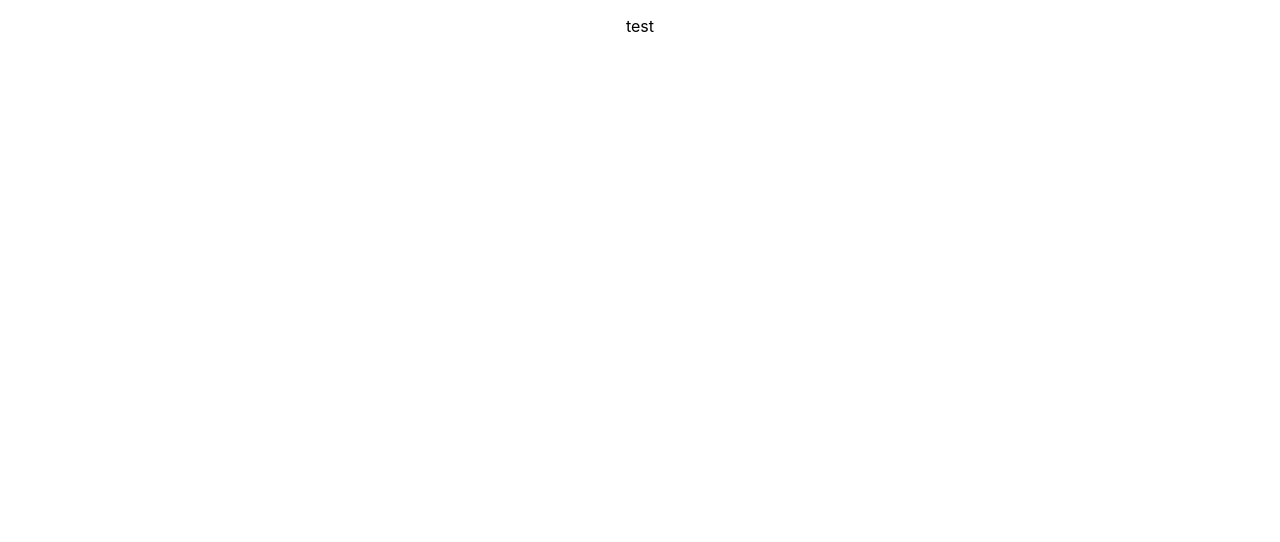
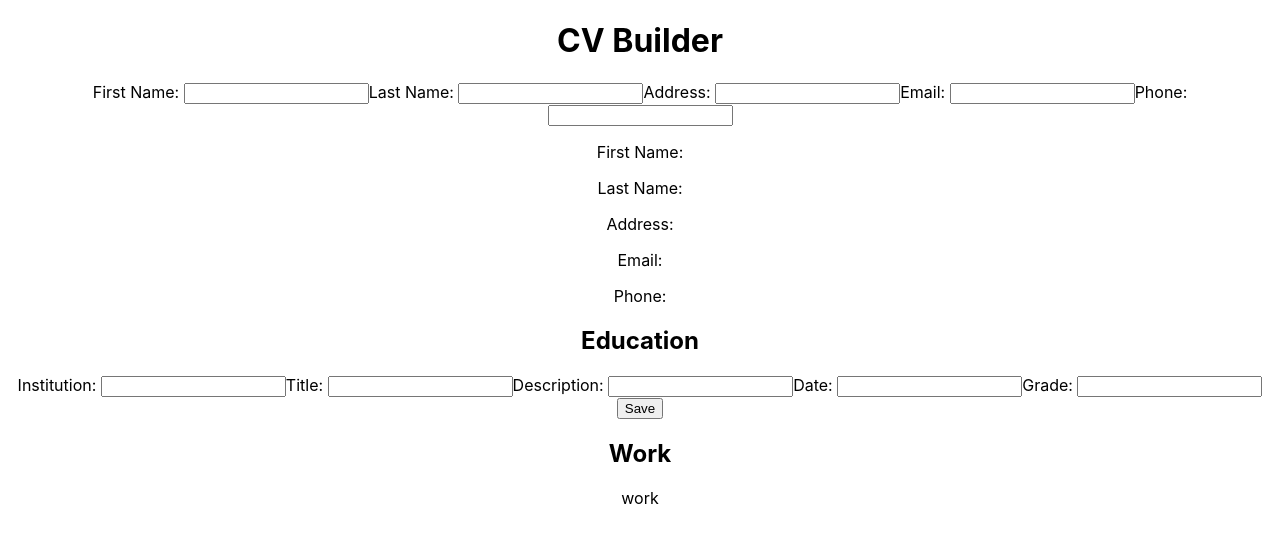
Before and after one commit to emarjani/resume-builder, a React (Create React App) app: page / in a window 1280 px wide. Shown: the top 542 px of the page. Built offline with nearby package versions, Linux system fonts and the light colour scheme.

Commit message:
added general section and education section

```diff
--- a/package.json
+++ b/package.json
@@ -9,6 +9,7 @@
     "react": "^17.0.2",
     "react-dom": "^17.0.2",
     "react-scripts": "4.0.3",
+    "uniqid": "^5.3.0",
     "web-vitals": "^1.0.1"
   },
   "scripts": {
--- a/src/App.js
+++ b/src/App.js
@@ -1,11 +1,182 @@
 import './App.css';
 
-function App() {
-  return (
-    <div className="App">
-      <p>test</p>
-    </div>
-  );
+import React, {Component} from "react"
+import General from "./components/General.js"
+import Education from "./components/Education.js"
+import Work from "./components/Work.js"
+
+import uniqid from "uniqid";
+// import Form from "./components/Form.js"
+
+class App extends Component {
+
+  constructor(props) {
+    super(props)
+
+    this.state = {
+      general: {
+        firstName: "",
+        lastName: "",
+        email: "",
+        phone: "",
+        address: ""
+      },
+
+      //id for both school and work
+      id: uniqid(),
+
+      //education form
+      education_form: {
+        institution: "",
+        title: "",
+        description: "",
+        date: "",
+        grade: ""
+      },
+
+      //work form
+      work_form: {
+        company: "",
+        title: "",
+        date: ""
+      },
+
+      //to store entries
+      education: [],
+      work: []
+    }
+  }
+
+  //field should be the name of field of cv
+  //handles general
+  handleChange = (e) => {
+    const name = e.target.name;
+    const field = e.target.id;
+    const value = e.target.value;
+
+    this.setState({
+      [name]: {...this.state[name], [field]: value}
+    });
+
+  }
+
+  //search school and work for id. if matches, delete that entry.
+  //sesction is either education or work
+  deleteEntry = (id, section) => {
+    this.setState({[section]: this.state[section].filter(i => i.id !== id)});
+  };
+
+  //needs to select correct form. grab object. fill fields with respective thing. edit object
+  //NOT delete and create a new one (id shud be the same)
+  editEntry = () => {
+
+  };
+
+  //for school
+  createSchoolEntry = (school, title, desc, date, grade, id=this.state.id) => {
+    //this func to create school/work hash, then insert in respective array
+    const obj = {
+      institution: school,
+      title: title,
+      description: desc,
+      date: date,
+      grade: grade,
+      id: id
+    };
+    return obj;
+  }
+
+
+  // education, and work???/
+  onSubmitForm = (e) => {
+    e.preventDefault();
+
+    const formID = e.target.id;
+    console.log(formID);
+    if (formID == "education-form"){
+      const { institution, title, description, date, grade } = this.state.education_form;
+      let entry = this.createSchoolEntry(institution, title, description, date, grade);
+      this.setState({education: this.state.education.concat(entry)});
+    }
+
+    //reset form (not owrking for some reason??)
+    document.getElementById(formID).reset();
+    //reset id
+    this.setState({id: uniqid()});
+  }
+
+  render(){
+    return (
+      // edit cv button here?
+      <div className="App">
+        <h1>CV Builder</h1>
+
+        <General info={this.state.general} change={this.handleChange}/>
+
+        <h2>Education</h2>
+        <form id="education-form" onSubmit={this.onSubmitForm}>
+          <label htmlFor="institution">Institution: </label>
+          <input
+          onChange={this.handleChange}
+          value={this.state.education_form.institution}
+          type="text"
+          id="institution"
+          name="education_form"
+          />
+
+          <label htmlFor="title">Title: </label>
+          <input
+          onChange={this.handleChange}
+          value={this.state.education_form.title}
+          type="text"
+          id="title"
+          name="education_form"
+          />
+
+          <label htmlFor="description">Description: </label>
+          <input
+          onChange={this.handleChange}
+          value={this.state.education_form.description}
+          type="text"
+          id="description"
+          name="education_form"
+          />
+
+          <label htmlFor="date">Date: </label>
+          <input
+          onChange={this.handleChange}
+          value={this.state.education_form.date}
+          type="text"
+          id="date"
+          name="education_form"
+          />
+
+          <label htmlFor="grade">Grade: </label>
+          <input
+          onChange={this.handleChange}
+          value={this.state.education_form.grade}
+          type="text"
+          id="grade"
+          name="education_form"
+          />
+
+          <button type="submit">Save</button>
+        </form>
+
+        <Education entries={this.state.education} destroy={this.deleteEntry}/>
+
+
+        <h2>Work</h2>
+        <Work />
+      </div>
+    );
+  }
+
 }
 
+//insitution title date grade description(conditional rendering?)
+
 export default App;
+
+//form needs button to add extra fields for education and work
+//should probably make form into another component
--- /dev/null
+++ b/src/components/Education.js
@@ -0,0 +1,38 @@
+import React, {Component} from "react"
+
+class Education extends Component {
+    constructor(props){
+        super(props)
+    }
+
+    render(){
+        const { entries, destroy } = this.props;
+        //entries are an array of objects
+
+        return(
+            <div>
+                {entries.map((entry) => {
+                    return (
+                    <div key={entry.id}>
+                        <p>{entry.institution}</p>
+                        <p>{entry.title}</p>
+                        <p>{entry.description}</p>
+                        <p>{entry.date}</p>
+                        <p>{entry.grade}</p>
+                        <p>{entry.id}</p>
+                        <button>Edit</button>
+                        <button onClick={() => destroy(entry.id, "education")}>Delete</button>
+                    </div>)
+                })}
+            </div>
+
+
+        );
+    }
+}
+
+export default Education;
+
+//(school name, title of study, date of study)
+//can have multiple education entered ofc
+//map over educaiton array, output each object into div p tags
--- /dev/null
+++ b/src/components/Form.js
@@ -0,0 +1,50 @@
+import React, {Component} from "react"
+
+class Form extends Component {
+    constructor(props){
+        super(props)
+    }
+
+    render(){
+
+
+        // based on number of fields in this.props.cv.education, add fields
+        const { general, education , work } = this.props.cv;
+
+
+        return(
+
+            <form>
+                <div className="general section">
+                    <label htmlFor="name">Name: </label>
+                    <input type="text" id="name"/><br/>
+
+                    <label htmlFor="email">Email: </label>
+                    <input type="text" id="email"/><br/>
+
+                    <label htmlFor="phone">Phone: </label>
+                    <input type="text" id="phone"/><br/>
+                </div>
+
+                <div className="education section">
+                    <button id="add-school">Add</button>
+
+
+                </div>
+
+                <div className="work section">
+                    <button id="add-work">Add</button>
+
+                </div>
+
+                <button type="submit">Submit</button>
+            </form>
+        );
+    }
+}
+
+export default Form;
+
+// {education.map((item)=>{
+//     return (<p></p>)
+// })}
--- /dev/null
+++ b/src/components/General.js
@@ -0,0 +1,65 @@
+import React, {Component} from "react"
+
+class General extends Component {
+    constructor(props){
+        super(props)
+    }
+
+    render(){
+
+        const { firstName, lastName, email, phone, address } = this.props.info;
+        const { change } = this.props
+
+        return(
+            <div id="general section">
+                <form>
+                    <label htmlFor="firstName">First Name: </label>
+                    <input
+                    onChange={change}
+                    type="text"
+                    id="firstName"
+                    name="general"
+                    />
+                    <label htmlFor="lastName">Last Name: </label>
+                    <input
+                    onChange={change}
+                    type="text"
+                    id="lastName"
+                    name="general"
+                    />
+                    <label htmlFor="address">Address: </label>
+                    <input
+                    onChange={change}
+                    type="text"
+                    id="address"
+                    name="general"
+                    />
+                    <label htmlFor="email">Email: </label>
+                    <input
+                    onChange={change}
+                    type="text"
+                    id="email"
+                    name="general"
+                    />
+                    <label htmlFor="phone">Phone: </label>
+                    <input
+                    onChange={change}
+                    type="text"
+                    id="phone"
+                    name="general"
+                    />
+                </form>
+
+                <p>First Name: {firstName} </p>
+                <p>Last Name: {lastName} </p>
+                <p>Address: {address}</p>
+                <p>Email: {email}</p>
+                <p>Phone: {phone}</p>
+            </div>
+        );
+    }
+}
+
+export default General;
+
+//name email phone number
--- /dev/null
+++ b/src/components/Work.js
@@ -0,0 +1,18 @@
+import React, {Component} from "react"
+
+class Work extends Component {
+    constructor(props){
+        super(props)
+    }
+
+    render(){
+        return(
+            <p>work</p>
+        );
+    }
+}
+
+export default Work;
+
+//(company name, position title, main tasks of your jobs, date from and until when you worked for that company)
+//should be allowed to add multiple companies
```
Also changed, not shown: 2 other files (tests, documents, lock files or other folders).
